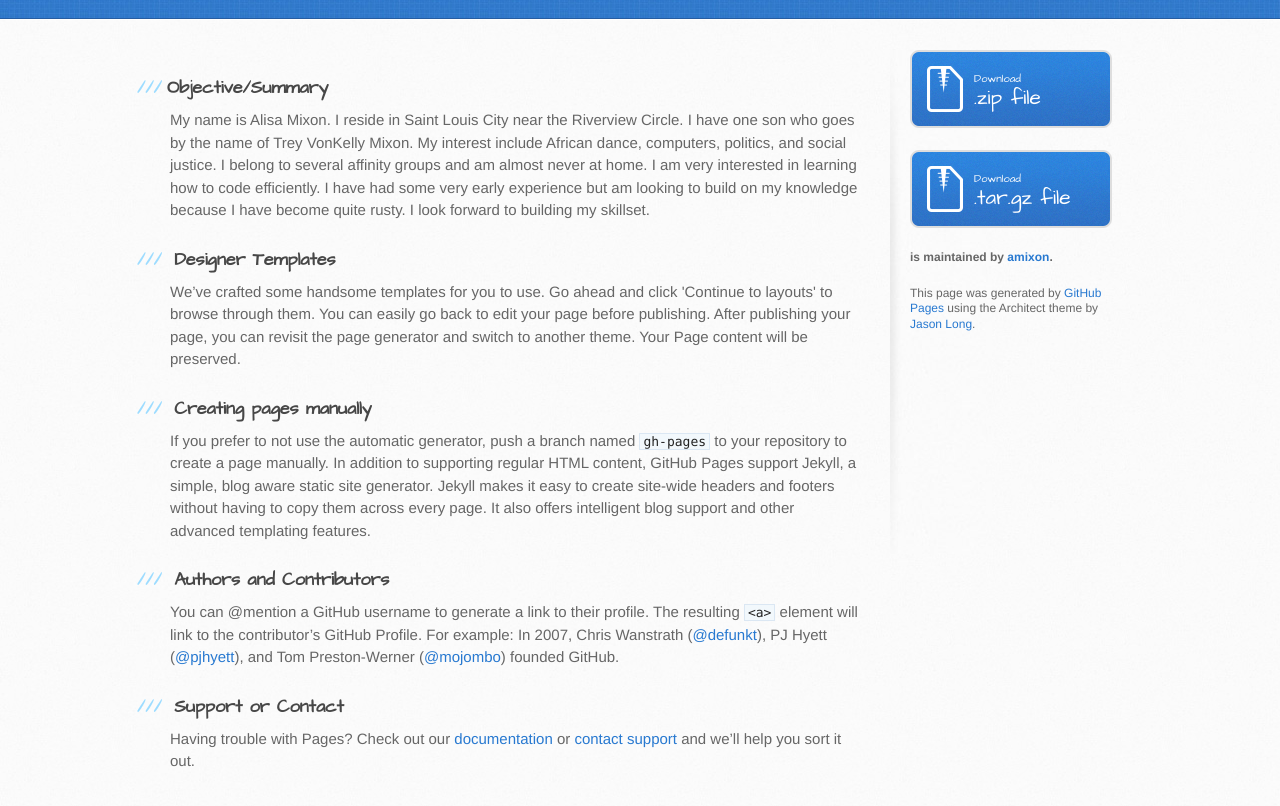
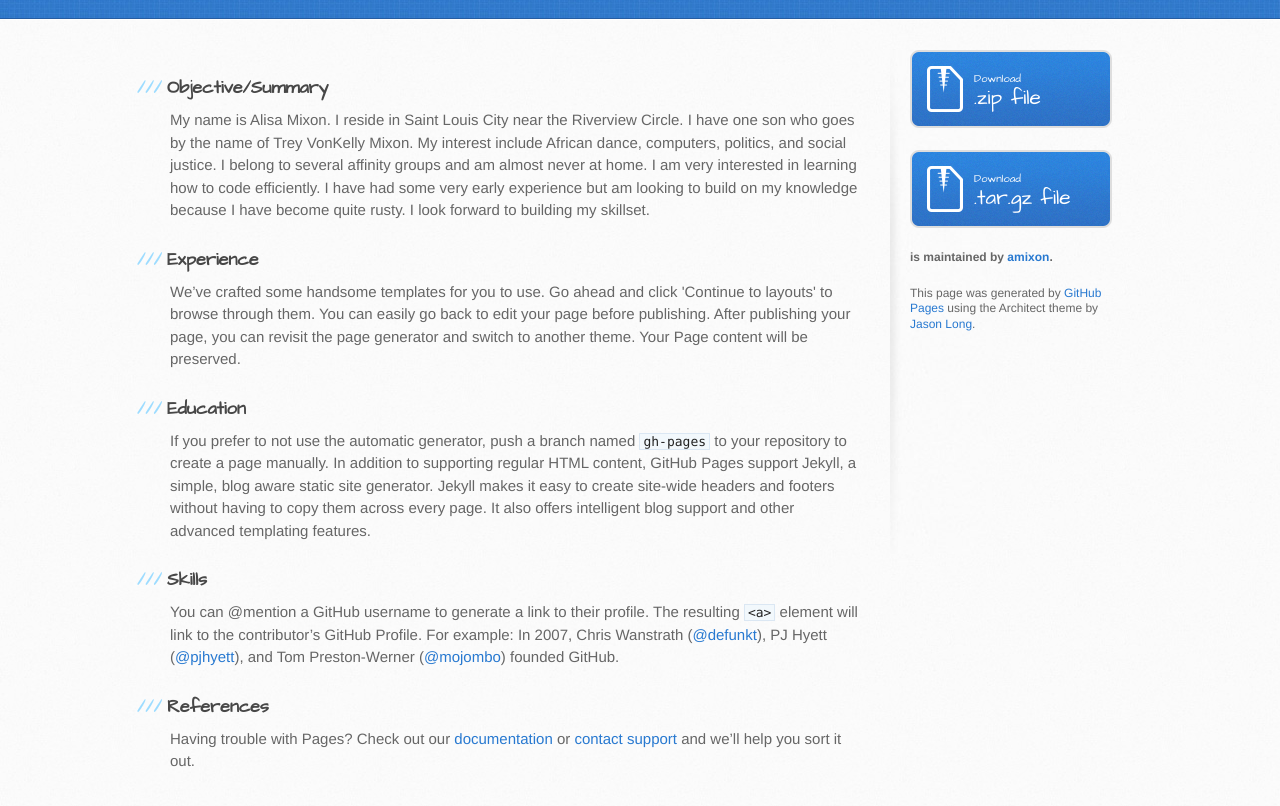
Before and after one commit to amixon/basicwebpage, a plain HTML site: page index.html in a window 1280 px wide. Shown: the part 182-988 px from the top of the page. Drawn offline with Linux system fonts and the light colour scheme.

Commit message:
Update index.html

```diff
--- a/index.html
+++ b/index.html
@@ -32,23 +32,19 @@
 
 <p>My name is Alisa Mixon. I reside in Saint Louis City near the Riverview Circle.  I have one son who goes by the name of Trey VonKelly Mixon. My interest include African dance, computers, politics, and social justice.  I belong to several affinity groups and am almost never at home.  I am very interested in learning how to code efficiently.  I have had some very early experience but am looking to build on my knowledge because I have become quite rusty.  I look forward to building my skillset.</p>
 
-<h3>
-<a id="designer-templates" class="anchor" href="#designer-templates" aria-hidden="true"><span aria-hidden="true" class="octicon octicon-link"></span></a>Designer Templates</h3>
+<h3>Experience</h3>
 
 <p>We’ve crafted some handsome templates for you to use. Go ahead and click 'Continue to layouts' to browse through them. You can easily go back to edit your page before publishing. After publishing your page, you can revisit the page generator and switch to another theme. Your Page content will be preserved.</p>
 
-<h3>
-<a id="creating-pages-manually" class="anchor" href="#creating-pages-manually" aria-hidden="true"><span aria-hidden="true" class="octicon octicon-link"></span></a>Creating pages manually</h3>
+<h3>Education</h3>
 
 <p>If you prefer to not use the automatic generator, push a branch named <code>gh-pages</code> to your repository to create a page manually. In addition to supporting regular HTML content, GitHub Pages support Jekyll, a simple, blog aware static site generator. Jekyll makes it easy to create site-wide headers and footers without having to copy them across every page. It also offers intelligent blog support and other advanced templating features.</p>
 
-<h3>
-<a id="authors-and-contributors" class="anchor" href="#authors-and-contributors" aria-hidden="true"><span aria-hidden="true" class="octicon octicon-link"></span></a>Authors and Contributors</h3>
+<h3>Skills</h3>
 
 <p>You can @mention a GitHub username to generate a link to their profile. The resulting <code>&lt;a&gt;</code> element will link to the contributor’s GitHub Profile. For example: In 2007, Chris Wanstrath (<a href="https://github.com/defunkt" class="user-mention">@defunkt</a>), PJ Hyett (<a href="https://github.com/pjhyett" class="user-mention">@pjhyett</a>), and Tom Preston-Werner (<a href="https://github.com/mojombo" class="user-mention">@mojombo</a>) founded GitHub.</p>
 
-<h3>
-<a id="support-or-contact" class="anchor" href="#support-or-contact" aria-hidden="true"><span aria-hidden="true" class="octicon octicon-link"></span></a>Support or Contact</h3>
+<h3>References</h3>
 
 <p>Having trouble with Pages? Check out our <a href="https://help.github.com/pages">documentation</a> or <a href="https://github.com/contact">contact support</a> and we’ll help you sort it out.</p>
         </section>
```
